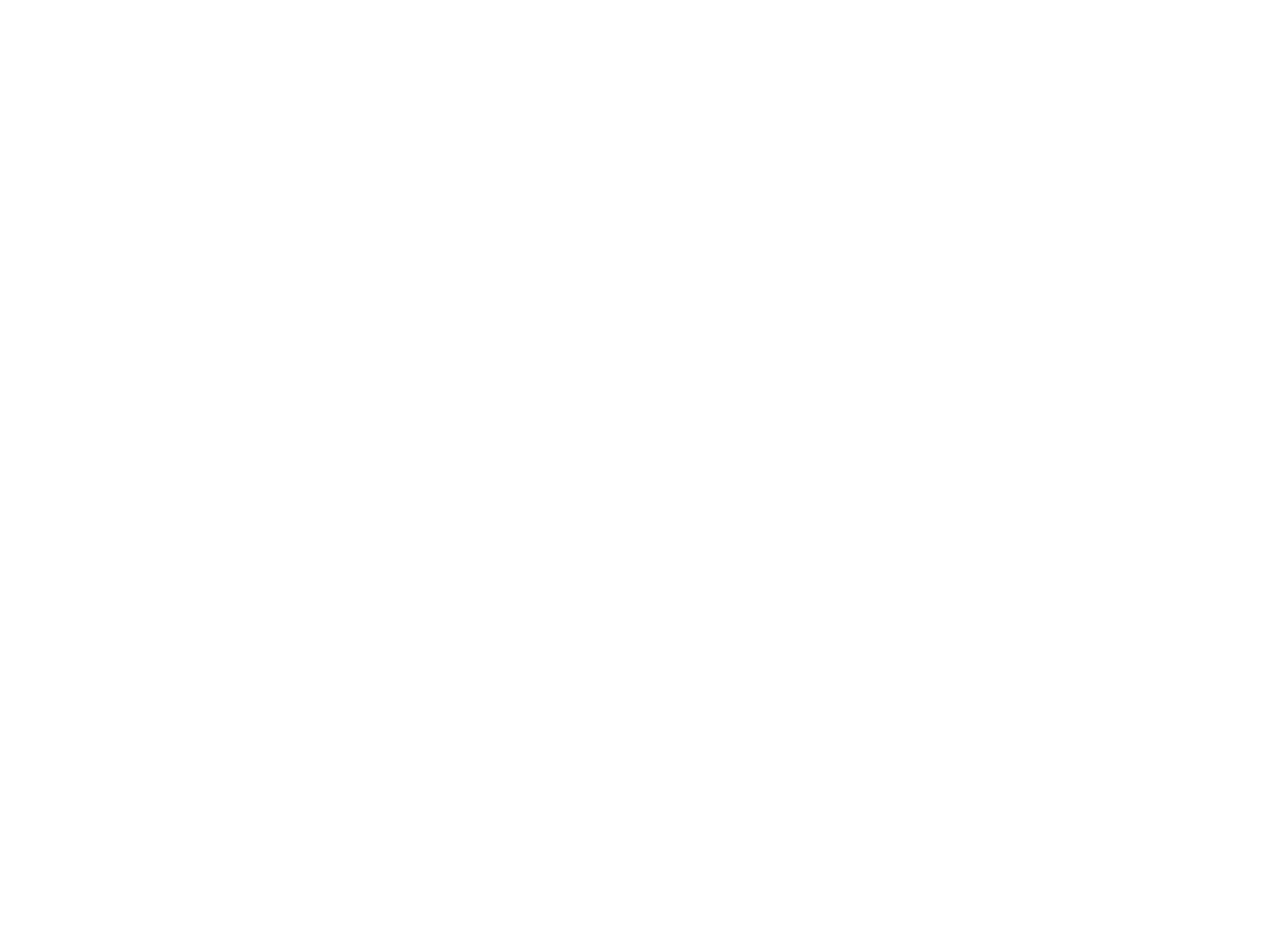
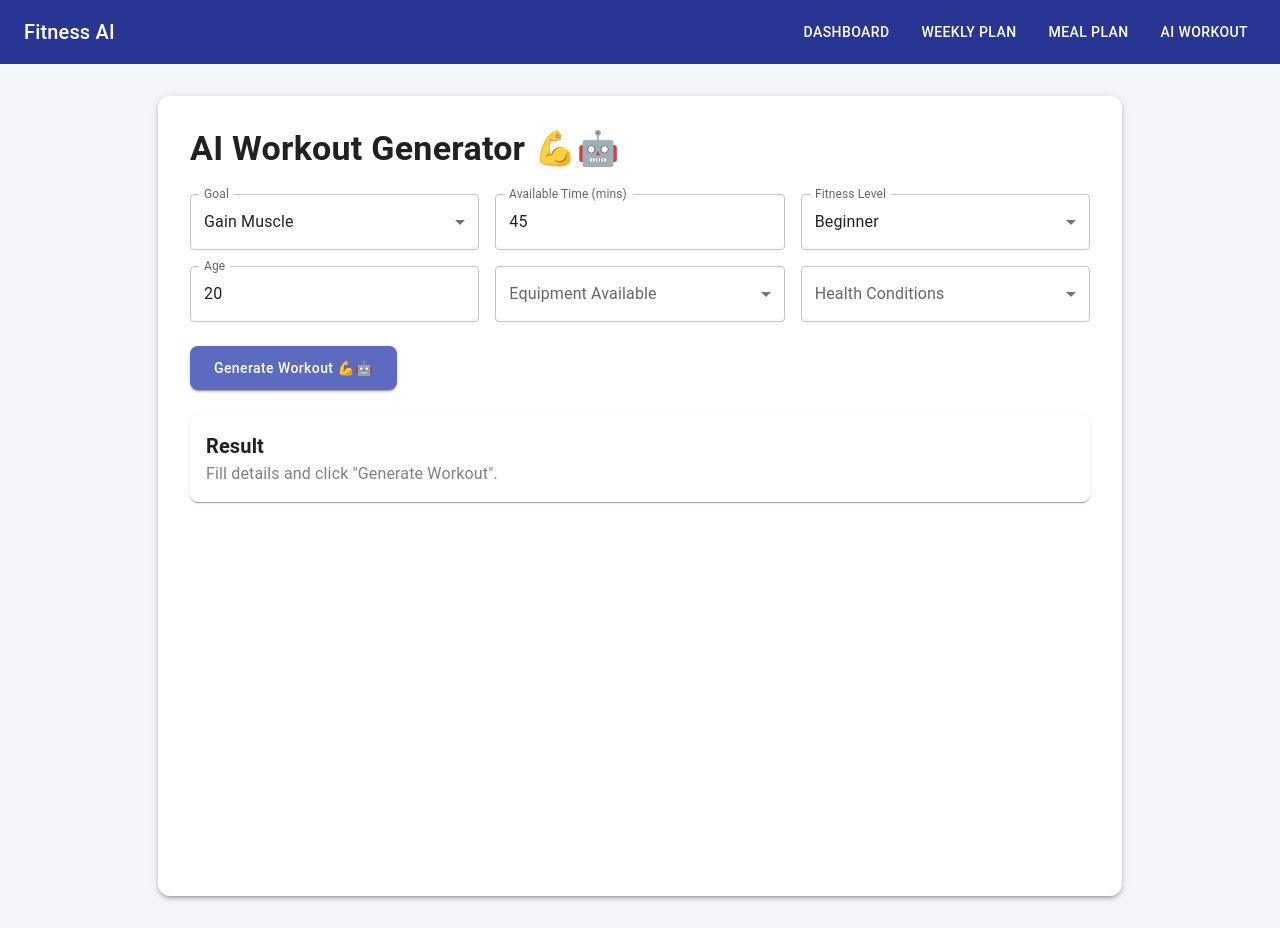
Before and after one commit to Rajeshwar-203/fitness-ai-backend, a React (Create React App) app in the folder frontend/: page /workout-ai in a window 1280 px wide. Before the commit this address had no page. Before the commit the page ends 800 px from the top, so only its background shows below. Built offline with nearby package versions, Linux system fonts and the light colour scheme.

Commit message:
Added diet preference + AI workout generator + updated frontend routing

```diff
--- a/frontend/src/App.js
+++ b/frontend/src/App.js
@@ -11,11 +11,16 @@
 import Login from "./pages/Login";
 import Signup from "./pages/Signup";
 import WeeklyPlan from "./pages/WeeklyPlan";
-import MealPlan from "./pages/MealPlan";   // ✅ NEW
+import MealPlan from "./pages/MealPlan";
+import WorkoutAI from "./pages/WorkoutAI";
+import Navbar from "./components/Navbar";   // ✅ NEW
 
 function App() {
   return (
     <BrowserRouter basename="/">
+      {/* Navbar visible on all pages except maybe onboarding if you want */}
+      <Navbar />
+
       <Routes>
         <Route path="/" element={<StepName />} />
         <Route path="/goal" element={<StepGoal />} />
@@ -27,7 +32,8 @@
         <Route path="/login" element={<Login />} />
         <Route path="/signup" element={<Signup />} />
         <Route path="/weekly-plan" element={<WeeklyPlan />} />
-        <Route path="/meal-plan" element={<MealPlan />} />  {/* ✅ NEW */}
+        <Route path="/meal-plan" element={<MealPlan />} />
+        <Route path="/workout-ai" element={<WorkoutAI />} />
       </Routes>
     </BrowserRouter>
   );
--- /dev/null
+++ b/frontend/src/components/Navbar.js
@@ -0,0 +1,39 @@
+// frontend/src/components/Navbar.js
+import React from "react";
+import { AppBar, Toolbar, Typography, Button, Box } from "@mui/material";
+import { useNavigate } from "react-router-dom";
+
+function Navbar() {
+  const navigate = useNavigate();
+
+  return (
+    <AppBar position="static" sx={{ backgroundColor: "#283593" }}>
+      <Toolbar sx={{ display: "flex", justifyContent: "space-between" }}>
+        <Typography
+          variant="h6"
+          sx={{ cursor: "pointer" }}
+          onClick={() => navigate("/dashboard")}
+        >
+          Fitness AI
+        </Typography>
+
+        <Box sx={{ display: "flex", gap: 2 }}>
+          <Button color="inherit" onClick={() => navigate("/dashboard")}>
+            Dashboard
+          </Button>
+          <Button color="inherit" onClick={() => navigate("/weekly-plan")}>
+            Weekly Plan
+          </Button>
+          <Button color="inherit" onClick={() => navigate("/meal-plan")}>
+            Meal Plan
+          </Button>
+          <Button color="inherit" onClick={() => navigate("/workout-ai")}>
+            AI Workout
+          </Button>
+        </Box>
+      </Toolbar>
+    </AppBar>
+  );
+}
+
+export default Navbar;
--- a/frontend/src/pages/Dashboard.js
+++ b/frontend/src/pages/Dashboard.js
@@ -47,6 +47,21 @@
         >
           View Weekly Plan 📅
         </button>
+<button
+  onClick={() => navigate("/workout-ai")}
+  style={{
+    padding: "10px 16px",
+    marginBottom: "20px",
+    background: "#43A047",
+    color: "white",
+    borderRadius: "8px",
+    border: "none",
+    cursor: "pointer",
+    fontSize: "1rem"
+  }}
+>
+  Generate AI Workout 💪🤖
+</button>
 
         <button
           onClick={() => navigate("/meal-plan")}
--- a/frontend/src/pages/MealPlan.js
+++ b/frontend/src/pages/MealPlan.js
@@ -18,6 +18,7 @@
     diet_type: "Veg",
     cuisine: "South Indian",
     protein: 110,
+    diet_preference: "High Protein",   // ⭐ NEW
   });
 
   const [loading, setLoading] = useState(false);
@@ -30,6 +31,7 @@
       [name]: name === "calories" || name === "protein" ? Number(value) : value,
     }));
   };
+
   const handleGenerate = async () => {
     setLoading(true);
     setMealPlan("");
@@ -40,13 +42,7 @@
         form
       );
 
-    if (res.data.error) {
-      setMealPlan("⚠️ " + res.data.error);
-    } else if (!res.data.meal_plan) {
-      setMealPlan("⚠️ No meal plan returned. Try again.");
-    } else {
-      setMealPlan(res.data.meal_plan);
-    }
+      setMealPlan(res.data.meal_plan || "No meal plan returned.");
     } catch (err) {
       console.error(err);
       setMealPlan("⚠️ Network error. Try again.");
@@ -128,7 +124,6 @@
             value={form.cuisine}
             onChange={handleChange}
             fullWidth
-            placeholder="South Indian, North Indian, etc."
           />
 
           <TextField
@@ -139,6 +134,23 @@
             onChange={handleChange}
             fullWidth
           />
+
+          {/* ⭐ NEW Diet Preference Dropdown */}
+          <TextField
+            select
+            label="Diet Preference"
+            name="diet_preference"
+            value={form.diet_preference}
+            onChange={handleChange}
+            fullWidth
+          >
+            <MenuItem value="High Protein">High Protein</MenuItem>
+            <MenuItem value="Low Carb">Low Carb</MenuItem>
+            <MenuItem value="Vegan">Vegan</MenuItem>
+            <MenuItem value="Diabetic Friendly">Diabetic Friendly</MenuItem>
+            <MenuItem value="Gluten Free">Gluten Free</MenuItem>
+            <MenuItem value="Thyroid Friendly">Thyroid Friendly</MenuItem>
+          </TextField>
         </Box>
 
         <Button
@@ -158,10 +170,7 @@
         >
           {loading ? (
             <>
-              <CircularProgress
-                size={20}
-                sx={{ color: "white", mr: 1 }}
-              />
+              <CircularProgress size={20} sx={{ color: "white", mr: 1 }} />
               Generating Meal Plan...
             </>
           ) : (
@@ -189,7 +198,6 @@
                 whiteSpace: "pre-wrap",
                 fontFamily: "inherit",
                 fontSize: "0.95rem",
-        lineHeight: 1.5
               }}
             >
               {mealPlan}
@@ -200,7 +208,6 @@
             </Typography>
           )}
         </Card>
-
       </Card>
     </Box>
   );
--- /dev/null
+++ b/frontend/src/pages/WorkoutAI.js
@@ -0,0 +1,243 @@
+import React, { useState } from "react";
+import {
+  Box,
+  Card,
+  Typography,
+  TextField,
+  MenuItem,
+  Button,
+  CircularProgress,
+} from "@mui/material";
+import axios from "axios";
+
+function WorkoutAI() {
+  const [form, setForm] = useState({
+    goal: "Gain Muscle",
+    available_time: 45,
+    equipment: [],
+    fitness_level: "Beginner",
+    age: 20,
+    health_conditions: [],
+  });
+
+  const [loading, setLoading] = useState(false);
+  const [workoutPlan, setWorkoutPlan] = useState("");
+
+  const equipmentOptions = [
+    "Dumbbells",
+    "Resistance Bands",
+    "Pull-up Bar",
+    "Yoga Mat",
+    "Bench",
+    "No Equipment",
+  ];
+
+  const healthOptions = [
+    "None",
+    "Diabetes",
+    "Thyroid",
+    "Knee Pain",
+    "Back Pain",
+    "Obesity",
+    "Asthma",
+  ];
+
+  const handleChange = (e) => {
+    const { name, value } = e.target;
+
+    // Multi-select for equipment & health conditions
+    if (e.target.multiple) {
+      const selected = Array.from(
+        e.target.selectedOptions,
+        (option) => option.value
+      );
+
+      setForm((prev) => ({ ...prev, [name]: selected }));
+    } else {
+      setForm((prev) => ({ ...prev, [name]: value }));
+    }
+  };
+
+  const handleGenerate = async () => {
+    setLoading(true);
+    setWorkoutPlan("");
+
+    try {
+      const res = await axios.post(
+        "https://fitness-ai-backend-l6x5.onrender.com/generate-workout-plan-ai",
+        form
+      );
+
+      setWorkoutPlan(res.data.workout_plan || "No workout returned.");
+    } catch (err) {
+      console.error(err);
+      setWorkoutPlan("⚠️ Network error. Try again.");
+    } finally {
+      setLoading(false);
+    }
+  };
+
+  return (
+    <Box
+      sx={{
+        padding: 4,
+        backgroundColor: "#f5f6fa",
+        minHeight: "100vh",
+        display: "flex",
+        justifyContent: "center",
+      }}
+    >
+      <Card
+        sx={{
+          maxWidth: 900,
+          width: "100%",
+          padding: 4,
+          borderRadius: 3,
+          boxShadow: 3,
+        }}
+      >
+        <Typography variant="h4" sx={{ fontWeight: 600, mb: 3 }}>
+          AI Workout Generator 💪🤖
+        </Typography>
+
+        {/* FORM GRID */}
+        <Box
+          sx={{
+            display: "grid",
+            gridTemplateColumns: "repeat(auto-fit, minmax(220px, 1fr))",
+            gap: 2,
+            mb: 3,
+          }}
+        >
+          <TextField
+            select
+            label="Goal"
+            name="goal"
+            value={form.goal}
+            onChange={handleChange}
+          >
+            <MenuItem value="Gain Muscle">Gain Muscle</MenuItem>
+            <MenuItem value="Lose Fat">Lose Fat</MenuItem>
+            <MenuItem value="Endurance">Endurance</MenuItem>
+          </TextField>
+
+          <TextField
+            label="Available Time (mins)"
+            name="available_time"
+            type="number"
+            value={form.available_time}
+            onChange={handleChange}
+          />
+
+          <TextField
+            select
+            label="Fitness Level"
+            name="fitness_level"
+            value={form.fitness_level}
+            onChange={handleChange}
+          >
+            <MenuItem value="Beginner">Beginner</MenuItem>
+            <MenuItem value="Intermediate">Intermediate</MenuItem>
+            <MenuItem value="Advanced">Advanced</MenuItem>
+          </TextField>
+
+          <TextField
+            label="Age"
+            name="age"
+            type="number"
+            value={form.age}
+            onChange={handleChange}
+          />
+
+          {/* Multi Select - Equipment */}
+          <TextField
+            select
+            SelectProps={{ multiple: true }}
+            label="Equipment Available"
+            name="equipment"
+            value={form.equipment}
+            onChange={handleChange}
+          >
+            {equipmentOptions.map((e) => (
+              <MenuItem key={e} value={e}>
+                {e}
+              </MenuItem>
+            ))}
+          </TextField>
+
+          {/* Multi Select - Health Conditions */}
+          <TextField
+            select
+            SelectProps={{ multiple: true }}
+            label="Health Conditions"
+            name="health_conditions"
+            value={form.health_conditions}
+            onChange={handleChange}
+          >
+            {healthOptions.map((h) => (
+              <MenuItem key={h} value={h}>
+                {h}
+              </MenuItem>
+            ))}
+          </TextField>
+        </Box>
+
+        <Button
+          variant="contained"
+          disabled={loading}
+          onClick={handleGenerate}
+          sx={{
+            mb: 3,
+            paddingX: 3,
+            paddingY: 1.2,
+            borderRadius: 2,
+            textTransform: "none",
+            backgroundColor: "#5C6BC0",
+            "&:hover": { backgroundColor: "#3F51B5" },
+          }}
+        >
+          {loading ? (
+            <>
+              <CircularProgress size={20} sx={{ mr: 1, color: "white" }} />
+              Generating Workout...
+            </>
+          ) : (
+            "Generate Workout 💪🤖"
+          )}
+        </Button>
+
+        <Card
+          sx={{
+            padding: 2,
+            borderRadius: 2,
+            backgroundColor: "white",
+            maxHeight: "400px",
+            overflowY: "auto",
+          }}
+        >
+          <Typography variant="h6" sx={{ fontWeight: 600 }}>
+            Result
+          </Typography>
+
+          {workoutPlan ? (
+            <pre
+              style={{
+                whiteSpace: "pre-wrap",
+                fontFamily: "inherit",
+                fontSize: "0.95rem",
+              }}
+            >
+              {workoutPlan}
+            </pre>
+          ) : (
+            <Typography sx={{ color: "gray" }}>
+              Fill details and click "Generate Workout".
+            </Typography>
+          )}
+        </Card>
+      </Card>
+    </Box>
+  );
+}
+
+export default WorkoutAI;
```
Also changed, not shown: 1 other file (tests, documents, lock files or other folders). Lines whose indentation alone changed are shown as unchanged.
